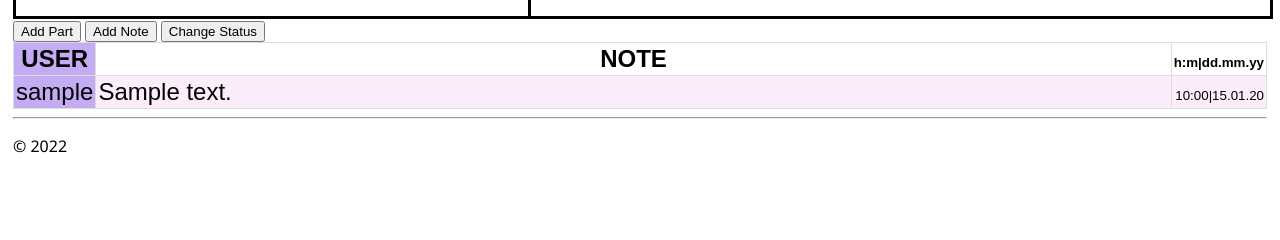
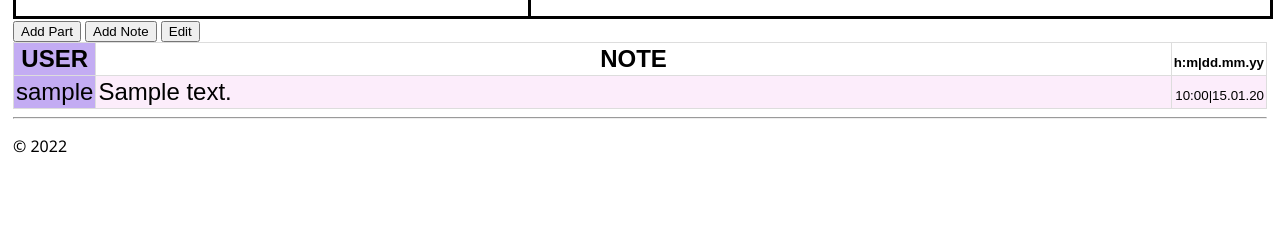
Before and after one commit to snowskeleton/djangoIdun, a Django app: page /ticket/1 in a window 1280 px wide. Shown: the part 358-598 px from the top of the page. Run offline with Django 4.2, Linux system fonts and the light colour scheme; a user stored in the database is signed in; tables that the repository leaves empty hold one stand-in row (values such as "Sample post").

Commit message:
Added a button to get to the editTicket page

```diff
--- a/nobility/templates/nobility/editTicket.html
+++ b/nobility/templates/nobility/editTicket.html
@@ -1,11 +1,11 @@
 {% extends "nobility/layout.html" %}
 {% block title %}
-    Log a message
+    Edit {{ ticket.id }}
 {% endblock %}
 {% block content %}
     <form method="POST" class="log-form">
         {% csrf_token %}
         {{ form.as_p }}
-        <button type="submit" class="save btn btn-default">Log</button>
+        <button type="submit" class="save btn btn-default">Save</button>
     </form>
 {% endblock %}
--- a/nobility/templates/nobility/ticket.html
+++ b/nobility/templates/nobility/ticket.html
@@ -46,7 +46,7 @@ Ticket #{{ ticket.id }}
     {% csrf_token %}
     <input type="submit" name="action" value="Add Part">
     <input type="submit" name="action" value="Add Note">
-    <input type="submit" name="action" value="Change Status">
+    <input type="submit" name="action" value="Edit">
 </form>
 
 <div>
--- a/nobility/views.py
+++ b/nobility/views.py
@@ -29,9 +29,8 @@ def ticket(request, ticket):
             return redirect(f"/addPart/{ticket.id}")
         if request.POST['action'] == 'Add Note':
             return redirect(f"/note/{ticket.id}")
-        if request.POST['action'] == 'Change Status':
-            pass
-        return redirect(f"/ticket/{ticket.id}")
+        if request.POST['action'] == 'Edit':
+            return redirect(f"/editTicket/{ticket.id}")
     return render(request, "nobility/ticket.html", {'ticket': ticket })
 
 
```
